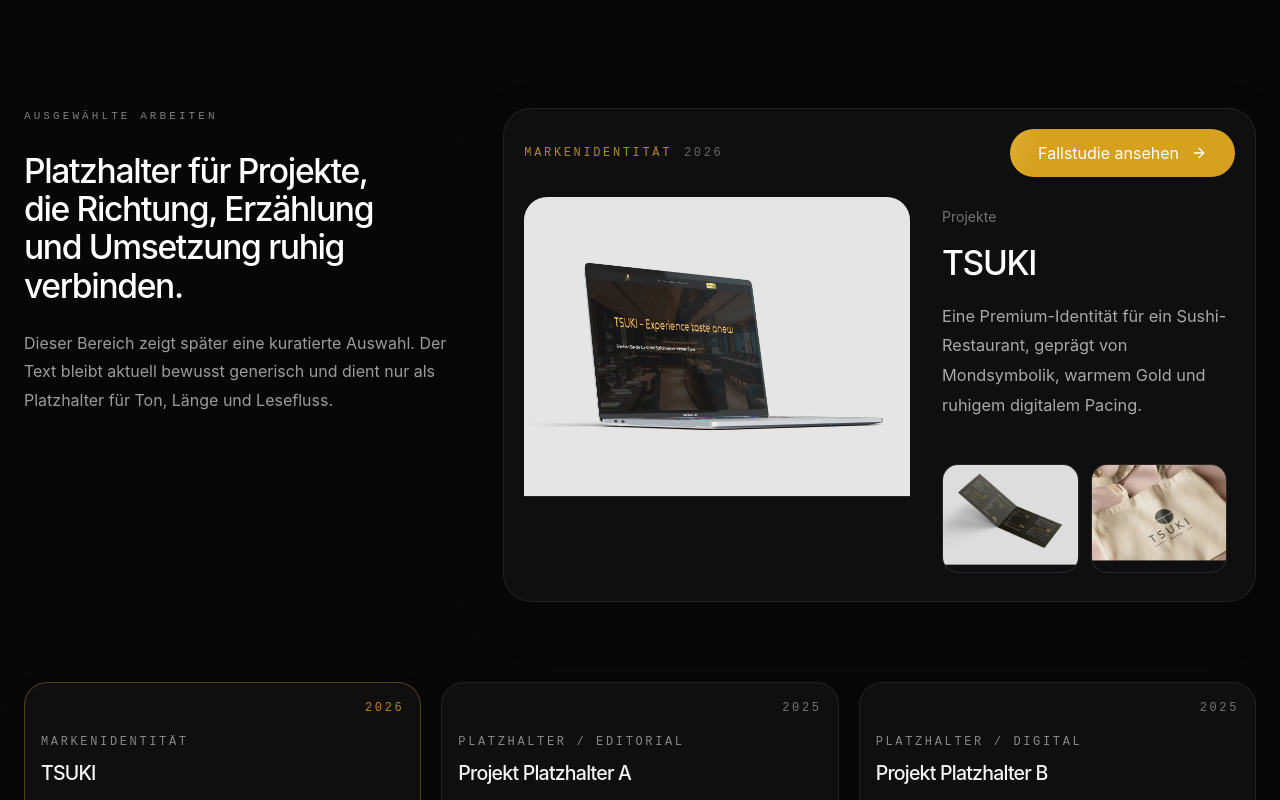
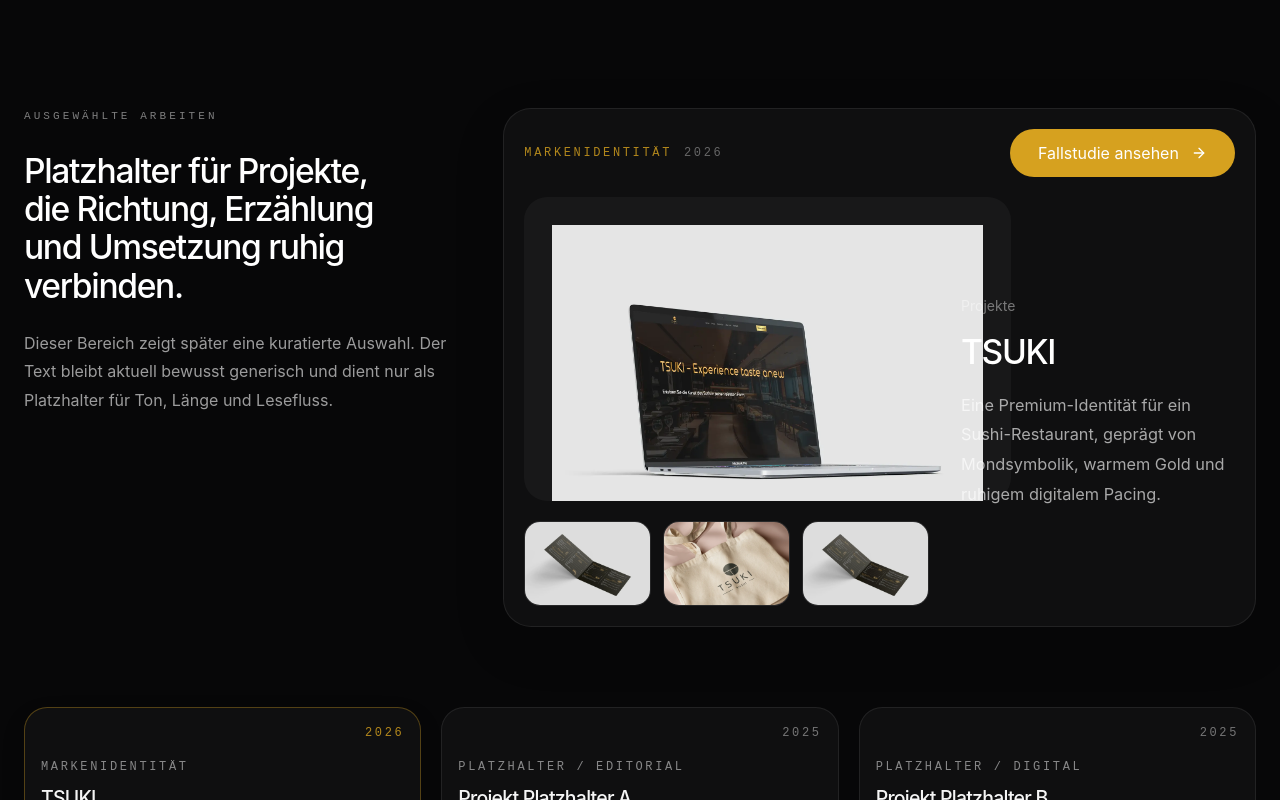
Before and after one commit to duongdesigns/nh-duo, a React (Vite) app: page / in a window 1280 px wide. Shown: the part 880-1680 px from the top of the page. Built offline with nearby package versions, Linux system fonts and the light colour scheme; a web font is replaced by a local one.

Commit message:
style: implement MotionButton component and replace standard buttons with it across various pages for enhanced interactivity

```diff
--- a/src/components/home/FeaturedWork.jsx
+++ b/src/components/home/FeaturedWork.jsx
@@ -7,6 +7,7 @@ import { useReducedMotion } from "framer-motion";
 import useEditorialReveal from "../../hooks/useEditorialReveal";
 import HorizontalScrollRow from "../layout/HorizontalScrollRow";
 import AnimatedHeadline from "../layout/AnimatedHeadline";
+import MotionButton from "../layout/MotionButton";
 import SectionEyebrow from "../layout/SectionEyebrow";
 import { caseStudyImages, featuredPreviewImages, projectImages } from "../../data/imagery";
 import { featuredProjects } from "../../data/projects";
@@ -23,6 +24,7 @@ function FeaturedWork({ hoveredProject, setHoveredProject, onOpenCaseStudy }) {
   const [displayedProjectId, setDisplayedProjectId] = useState(
     hoveredProject ?? featuredProjects[0]?.id
   );
+  const [activePreviewIndex, setActivePreviewIndex] = useState(0);
 
   const copy = {
     eyebrow: "Ausgewählte Arbeiten",
@@ -52,8 +54,18 @@ function FeaturedWork({ hoveredProject, setHoveredProject, onOpenCaseStudy }) {
     featuredProjects.find((project) => project.id === displayedProjectId) ?? featuredProjects[0];
   const currentProjectCopy = projectCopy[currentProject.id] ?? currentProject;
   const currentPreviewImages = currentProject.id === "tsuki"
-    ? [caseStudyImages.grid[1], caseStudyImages.gallery[2]]
-    : featuredPreviewImages.slice(0, 2);
+    ? [
+      projectImages.tsuki,
+      caseStudyImages.grid[1],
+      caseStudyImages.gallery[2],
+      featuredPreviewImages[4],
+    ]
+    : [
+      projectImages[currentProject.id],
+      ...featuredPreviewImages.slice(0, 3),
+    ].filter(Boolean);
+  const activePreviewImage = currentPreviewImages[activePreviewIndex] ?? currentPreviewImages[0];
+  const previewThumbImages = currentPreviewImages.slice(1, 4);
   const currentProjectIndex = Math.max(
     featuredProjects.findIndex((project) => project.id === currentProject.id),
     0
@@ -254,6 +266,7 @@ function FeaturedWork({ hoveredProject, setHoveredProject, onOpenCaseStudy }) {
     let syncFrameId = 0;
     const syncDisplayedProject = () => {
       syncFrameId = window.requestAnimationFrame(() => {
+        setActivePreviewIndex(0);
         setDisplayedProjectId(hoveredProject);
       });
     };
@@ -286,6 +299,7 @@ function FeaturedWork({ hoveredProject, setHoveredProject, onOpenCaseStudy }) {
         overwrite: "auto",
       },
       onComplete: () => {
+        setActivePreviewIndex(0);
         setDisplayedProjectId(hoveredProject);
       },
     });
@@ -476,34 +490,71 @@ function FeaturedWork({ hoveredProject, setHoveredProject, onOpenCaseStudy }) {
                   </div>
                 </div>
 
-                <button
+                <MotionButton
                   onClick={() => onOpenCaseStudy(currentProject.id)}
                   type="button"
                   className="button-pill button-pill--primary cursor-contrast-cta group shrink-0 self-start font-medium sm:self-auto"
                 >
                   Fallstudie ansehen
                   <ArrowRight size={16} className="transition group-hover:translate-x-1" />
-                </button>
+                </MotionButton>
               </div>
 
-              <div className="mt-5 grid gap-6 xl:grid-cols-[1fr_0.78fr] xl:items-stretch">
+              <div className="mt-5 grid gap-6 xl:grid-cols-[1.12fr_0.78fr] xl:items-stretch">
+                <div className="grid gap-5">
                   <div
                     data-fw-preview-media
-                  className="relative aspect-[16/11] overflow-hidden rounded-[1.45rem] md:aspect-[16/10] xl:aspect-auto xl:min-h-[24rem]"
+                    className="relative aspect-[16/11] overflow-hidden rounded-[1.45rem] bg-white/[0.04] p-5 md:aspect-[16/10] md:p-7 xl:min-h-[19rem]"
                   >
                     <img
-                    src={projectImages[currentProject.id]?.src}
-                    alt={projectImages[currentProject.id]?.alt ?? ""}
+                      key={activePreviewImage?.src}
+                      src={activePreviewImage?.src}
+                      alt={activePreviewImage?.alt ?? ""}
                       loading="lazy"
                       decoding="async"
-                    style={{ objectPosition: projectImages[currentProject.id]?.position ?? "50% 50%" }}
-                    className="editorial-image absolute inset-0 h-full w-full scale-[1.07] object-cover"
+                      style={{ objectPosition: activePreviewImage?.position ?? "50% 50%" }}
+                      className="editorial-image h-full w-full object-contain"
                     />
+                  </div>
+
+                  <div className="grid grid-cols-3 gap-3">
+                    {previewThumbImages.map((image, index) => {
+                      const previewIndex = index + 1;
+                      const isActive = activePreviewIndex === previewIndex;
+
+                      return (
+                        <button
+                          key={image.src}
+                          type="button"
+                          aria-label={`${image.alt} als großes Vorschaubild anzeigen`}
+                          aria-pressed={isActive}
+                          data-fw-preview-thumb
+                          onClick={() => setActivePreviewIndex(previewIndex)}
+                          onFocus={() => setActivePreviewIndex(previewIndex)}
+                          onMouseEnter={() => setActivePreviewIndex(previewIndex)}
+                          className={`relative aspect-[5/3.35] overflow-hidden rounded-[1rem] border bg-[#121A22] transition ${
+                            isActive
+                              ? "border-[rgba(214,161,31,0.58)]"
+                              : "border-white/10 hover:border-white/22"
+                          }`}
+                        >
+                          <img
+                            src={image.src}
+                            alt=""
+                            loading="lazy"
+                            decoding="async"
+                            style={{ objectPosition: image.position ?? "50% 50%" }}
+                            className="editorial-image absolute inset-0 h-full w-full object-cover"
+                          />
+                        </button>
+                      );
+                    })}
+                  </div>
                 </div>
 
                 <div
                   data-fw-preview-details
-                  className="flex flex-col justify-between gap-8 p-1 md:p-2"
+                  className="flex flex-col justify-center gap-8 p-1 md:p-2"
                 >
                   <div>
                     <div className="text-sm leading-6 text-white/42">{copy.switcher}</div>
@@ -513,28 +564,6 @@ function FeaturedWork({ hoveredProject, setHoveredProject, onOpenCaseStudy }) {
                     <p className="body-safe mt-5 max-w-[34ch] text-[1rem] leading-[1.82] text-white/64 md:text-[1.02rem]">
                       {currentProjectCopy.summary}
                     </p>
-                  </div>
-
-                  <div className="mt-2 grid gap-3">
-                    <div className="grid grid-cols-2 gap-3">
-                      {currentPreviewImages.map((image) => (
-                        <div
-                          key={image.src}
-                          data-fw-preview-thumb
-                          className="relative aspect-[5/4] overflow-hidden rounded-[1rem] border border-white/10 bg-[#121A22]"
-                        >
-                          <img
-                            src={image.src}
-                            alt={image.alt}
-                            loading="lazy"
-                            decoding="async"
-                            style={{ objectPosition: image.position ?? "50% 50%" }}
-                            className="editorial-image absolute inset-0 h-full w-full scale-[1.12] object-cover"
-                          />
-                        </div>
-                      ))}
-                    </div>
-
                   </div>
                 </div>
               </div>
--- a/src/components/home/SimpleContactForm.jsx
+++ b/src/components/home/SimpleContactForm.jsx
@@ -1,5 +1,7 @@
 import { useState } from "react";
 import { ArrowRight } from "lucide-react";
+
+import MotionButton from "../layout/MotionButton";
 
 const recipientEmail = "hello@nhduo.studio";
 
@@ -182,10 +184,10 @@ export default function SimpleContactForm() {
         </label>
       </div>
 
-      <button className="button-pill button-pill--primary cursor-contrast-cta group mt-6" type="submit">
+      <MotionButton className="button-pill button-pill--primary cursor-contrast-cta group mt-6" type="submit">
         {copy.cta}
         <ArrowRight size={18} className="transition group-hover:translate-x-1" />
-      </button>
+      </MotionButton>
 
       <p
         aria-live="polite"
--- /dev/null
+++ b/src/components/layout/MotionButton.jsx
@@ -0,0 +1,24 @@
+import { motion, useReducedMotion } from "framer-motion";
+
+const buttonTransition = {
+  duration: 0.34,
+  ease: [0.22, 1, 0.36, 1],
+};
+
+function MotionButton({ children, className = "", ...props }) {
+  const prefersReducedMotion = useReducedMotion();
+
+  return (
+    <motion.button
+      className={className}
+      whileHover={prefersReducedMotion ? undefined : { y: -2, scale: 1.015 }}
+      whileTap={prefersReducedMotion ? undefined : { y: 0, scale: 0.985 }}
+      transition={buttonTransition}
+      {...props}
+    >
+      {children}
+    </motion.button>
+  );
+}
+
+export default MotionButton;
--- a/src/index.css
+++ b/src/index.css
@@ -306,8 +306,9 @@ textarea:focus-visible {
   transition:
     background-color 0.2s ease,
     color 0.2s ease,
-    transform 0.2s ease,
     box-shadow 0.2s ease;
+  transform-origin: center;
+  will-change: transform;
 }
 
 .heading-safe {
@@ -577,7 +578,6 @@ textarea:focus-visible {
 
 .button-pill--primary:hover {
   background: #f2c14e;
-  transform: scale(1.02);
 }
 
 .button-pill--secondary {
@@ -597,7 +597,6 @@ textarea:focus-visible {
 
 .button-pill--accent:hover {
   background: #f2c14e;
-  transform: scale(1.02);
 }
 
 .button-pill--compact {
@@ -798,6 +797,12 @@ summary {
   animation: gold-surface-shine 5.2s cubic-bezier(0.22, 1, 0.36, 1) infinite;
 }
 
+.theme-root[data-theme="current"] .button-pill--primary,
+.theme-root[data-theme="current"] .button-pill--accent {
+  background-size: 320% 100% !important;
+  animation: cta-gold-glow 7.8s ease-in-out infinite;
+}
+
 .theme-root[data-theme="light"] {
   --theme-base: #f7f4ed;
   --theme-secondary: #f0f0f0;
@@ -806,6 +811,7 @@ summary {
   --theme-text: 51 51 51;
   --theme-accent: #d6a11f;
   --theme-accent-hover: #f2c14e;
+  --theme-shadow-elevation: 0 18px 44px rgb(51 51 51 / 0.1);
   background: var(--theme-base);
   color: rgb(var(--theme-text));
 }
@@ -848,6 +854,16 @@ summary {
 .theme-root[data-theme="light"] [class*="shadow-[0_0_0_100vmax_#0B1117]"],
 .theme-root[data-theme="light"] [class*="shadow-[0_0_0_100vmax_#050506]"] {
   box-shadow: 0 0 0 100vmax var(--theme-secondary) !important;
+}
+
+.theme-root[data-theme="light"] [class*="shadow-[0_18px_52px"],
+.theme-root[data-theme="light"] [class*="shadow-[0_20px_60px"],
+.theme-root[data-theme="light"] [class*="shadow-[0_22px_56px"],
+.theme-root[data-theme="light"] [class*="shadow-[0_14px_38px"],
+.theme-root[data-theme="light"] [class*="shadow-[0_10px_24px"],
+.theme-root[data-theme="light"] [class*="shadow-[0_12px_24px"],
+.theme-root[data-theme="light"] [class*="shadow-[0_16px_34px"] {
+  box-shadow: var(--theme-shadow-elevation) !important;
 }
 
 .theme-root[data-theme="light"] .hero-bottom-vignette {
@@ -1008,6 +1024,11 @@ summary {
   background-color: rgb(var(--theme-text) / 0.04);
 }
 
+.theme-root[data-theme="light"] .skill-bar-track {
+  border-color: rgb(var(--theme-text) / 0.22) !important;
+  background-color: rgb(var(--theme-text) / 0.075) !important;
+}
+
 .theme-root[data-theme="light"] .theme-toggle[aria-pressed="true"] {
   border-color: rgb(214 161 31 / 0.4) !important;
   background: rgb(214 161 31 / 0.12) !important;
@@ -1021,7 +1042,7 @@ summary {
     linear-gradient(135deg, rgb(214 161 31 / 0.18), rgb(242 193 78 / 0.1)),
     rgb(51 51 51 / 0.92) !important;
   color: #ffffff !important;
-  box-shadow: 0 10px 24px rgb(51 51 51 / 0.12);
+  box-shadow: var(--theme-shadow-elevation);
 }
 
 .theme-root[data-theme="light"] header nav button:not([aria-current="page"]):hover {
@@ -1117,6 +1138,12 @@ summary {
   animation: gold-surface-shine 4.8s cubic-bezier(0.22, 1, 0.36, 1) infinite;
 }
 
+.theme-root[data-theme="light"] .button-pill--primary,
+.theme-root[data-theme="light"] .button-pill--accent {
+  background-size: 320% 100% !important;
+  animation: cta-gold-glow 7.8s ease-in-out infinite;
+}
+
 @keyframes gold-surface-shine {
   0%,
   52% {
@@ -1135,6 +1162,27 @@ summary {
   }
 }
 
+@keyframes cta-gold-glow {
+  0%,
+  100% {
+    background-position: 120% 0;
+    box-shadow: 0 0 0 rgb(214 161 31 / 0);
+    filter: saturate(1) brightness(1);
+  }
+
+  46% {
+    background-position: 18% 0;
+    box-shadow: 0 0 18px rgb(214 161 31 / 0.12);
+    filter: saturate(1.035) brightness(1.015);
+  }
+
+  68% {
+    background-position: -42% 0;
+    box-shadow: 0 0 24px rgb(242 193 78 / 0.14);
+    filter: saturate(1.05) brightness(1.025);
+  }
+}
+
 @keyframes gold-accent-glow {
   0%,
   58%,
--- a/src/pages/AboutPage.jsx
+++ b/src/pages/AboutPage.jsx
@@ -6,6 +6,7 @@ import { ArrowRight } from "lucide-react";
 import CareerTimeline from "../components/about/CareerTimeline";
 import SkillsSection from "../components/about/SkillsSection";
 import AnimatedHeadline from "../components/layout/AnimatedHeadline";
+import MotionButton from "../components/layout/MotionButton";
 import SectionEyebrow from "../components/layout/SectionEyebrow";
 import useEditorialReveal from "../hooks/useEditorialReveal";
 import { aboutContent } from "../data/aboutContent";
@@ -83,14 +84,14 @@ function AboutPage({ navigate }) {
             <p className="body-safe body-safe--wide mt-5 text-base leading-[1.8] text-white/56">
               {aboutContent.hero.summary}
             </p>
-            <button
+            <MotionButton
               className="button-pill button-pill--primary cursor-contrast-cta group mt-8 font-medium"
               onClick={() => navigate?.("contact")}
               type="button"
             >
               Gespräch starten
               <ArrowRight size={18} className="transition-transform duration-200 group-hover:translate-x-1" />
-            </button>
+            </MotionButton>
 
           </header>
         </section>
--- a/src/pages/CaseStudyPage.jsx
+++ b/src/pages/CaseStudyPage.jsx
@@ -7,6 +7,7 @@ import { ArrowRight } from "lucide-react";
 import CaseStudyBlock from "../components/case-study/CaseStudyBlock";
 import CaseStudyProgress from "../components/case-study/CaseStudyProgress";
 import AnimatedHeadline from "../components/layout/AnimatedHeadline";
+import MotionButton from "../components/layout/MotionButton";
 import SectionEyebrow from "../components/layout/SectionEyebrow";
 import { getCaseStudyById, getCaseStudyProjectById } from "../data/caseStudies";
 import { caseStudySections } from "../data/caseStudySections";
@@ -135,7 +136,7 @@ function CaseStudyPage({
           >
             {currentProject.menuSummary}
           </p>
-          <button
+          <MotionButton
             data-case-copy
             className="button-pill button-pill--primary cursor-contrast-cta group mt-8 font-medium"
             onClick={() => navigate?.("contact")}
@@ -143,7 +144,7 @@ function CaseStudyPage({
           >
             Gespräch starten
             <ArrowRight size={18} className="transition-transform duration-200 group-hover:translate-x-1" />
-          </button>
+          </MotionButton>
         </header>
 
         <div className="flex flex-col gap-8 lg:flex-row lg:items-start">
```
Also changed, not shown: src/components/about/SkillBar.jsx (+4 -7 lines), src/components/about/SkillsSection.jsx (+18 -1 lines), src/components/home/Hero.jsx (+4 -3 lines), src/components/layout/Navbar.jsx (+6 -6 lines), src/data/aboutContent.js (+8 -13 lines), src/pages/WorkPage.jsx (+4 -3 lines). Lines whose indentation alone changed are shown as unchanged.
